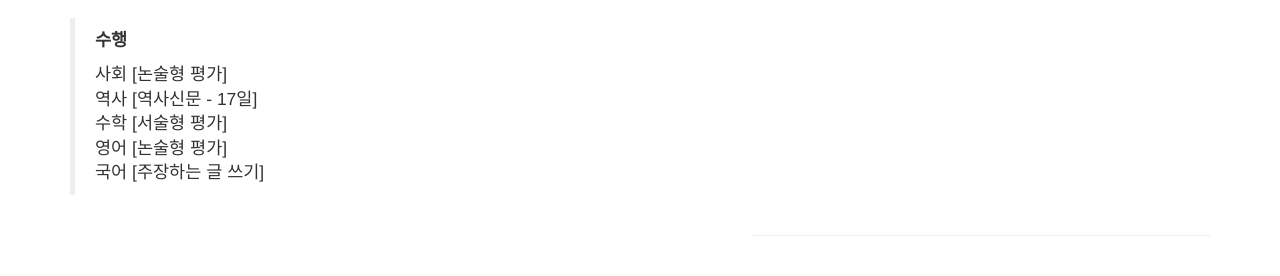
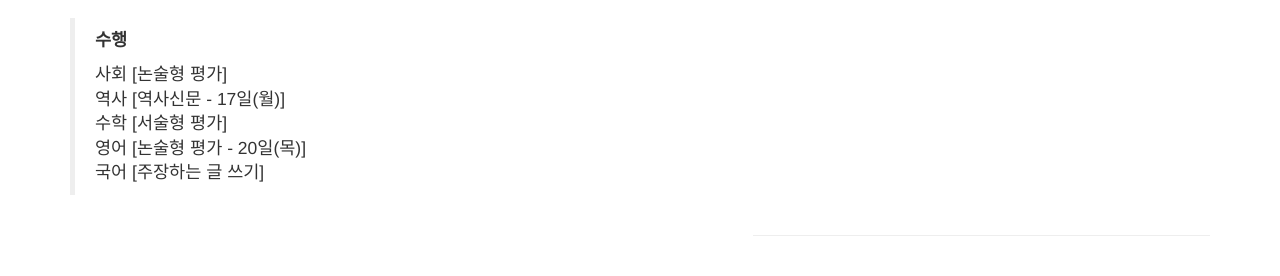
Before and after one commit to bundang-ms-2021/oncl, a Jekyll site: the page built from _posts/2014-09-21-services-1.markdown, in a window 1280 px wide and 1300 px high. Shown: the part 319-595 px from the top of the window. Built offline with Jekyll 4.4.1, drawn with Linux system fonts in a browser that asks for light colours; nearby versions of some CDN libraries; library files that are not in the unit come from our copies.

Commit message:
Update 2014-09-21-services-1.markdown

```diff
--- a/_posts/2014-09-21-services-1.markdown
+++ b/_posts/2014-09-21-services-1.markdown
@@ -13,7 +13,7 @@ description: |
   > **수행**
   >
   > 사회 [논술형 평가]
-  > 역사 [역사신문 - 17일]
+  > 역사 [역사신문 - 17일(월)]
   > 수학 [서술형 평가]
-  > 영어 [논술형 평가]
+  > 영어 [논술형 평가 - 20일(목)]
   > 국어 [주장하는 글 쓰기]
```
